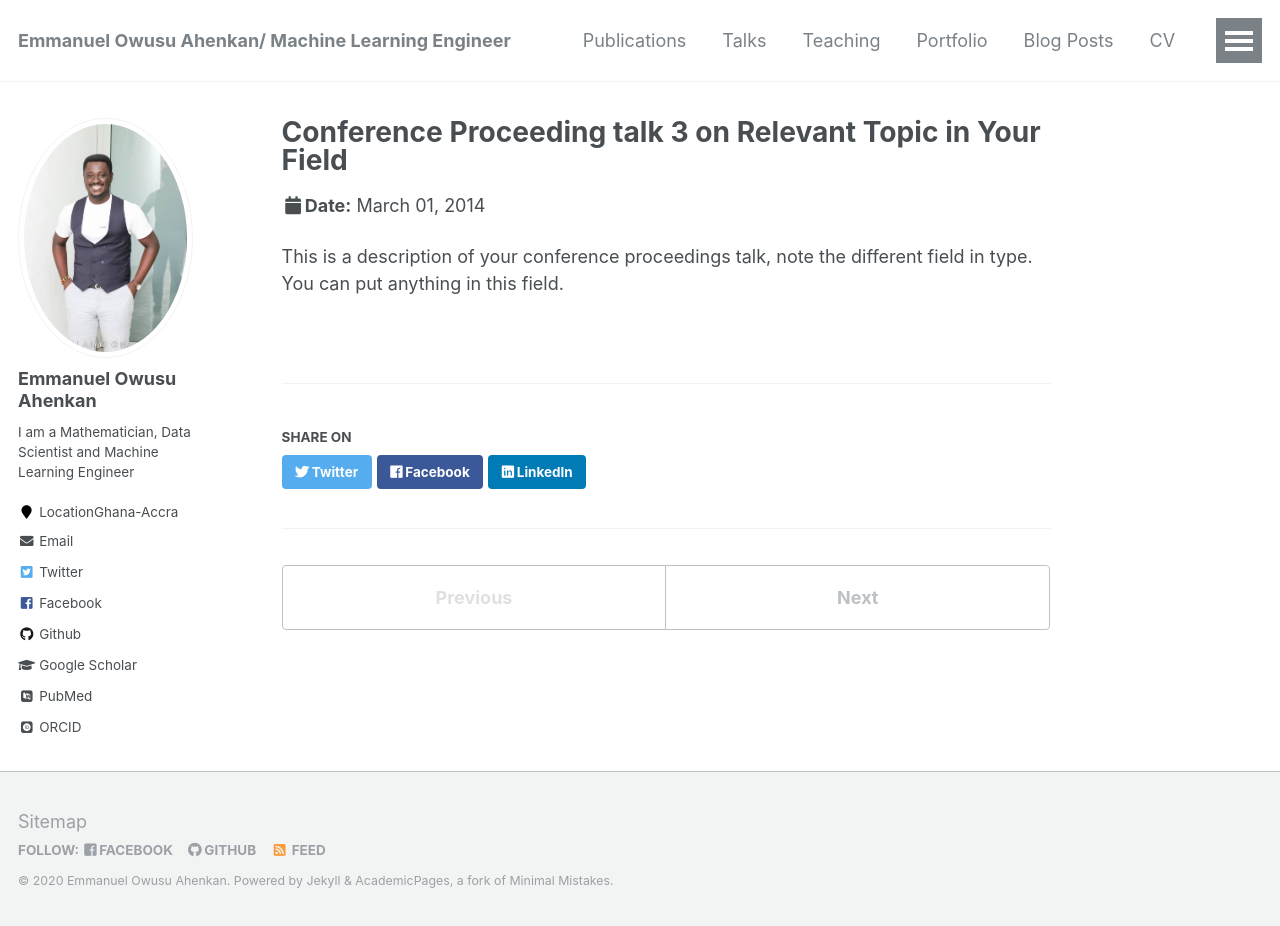
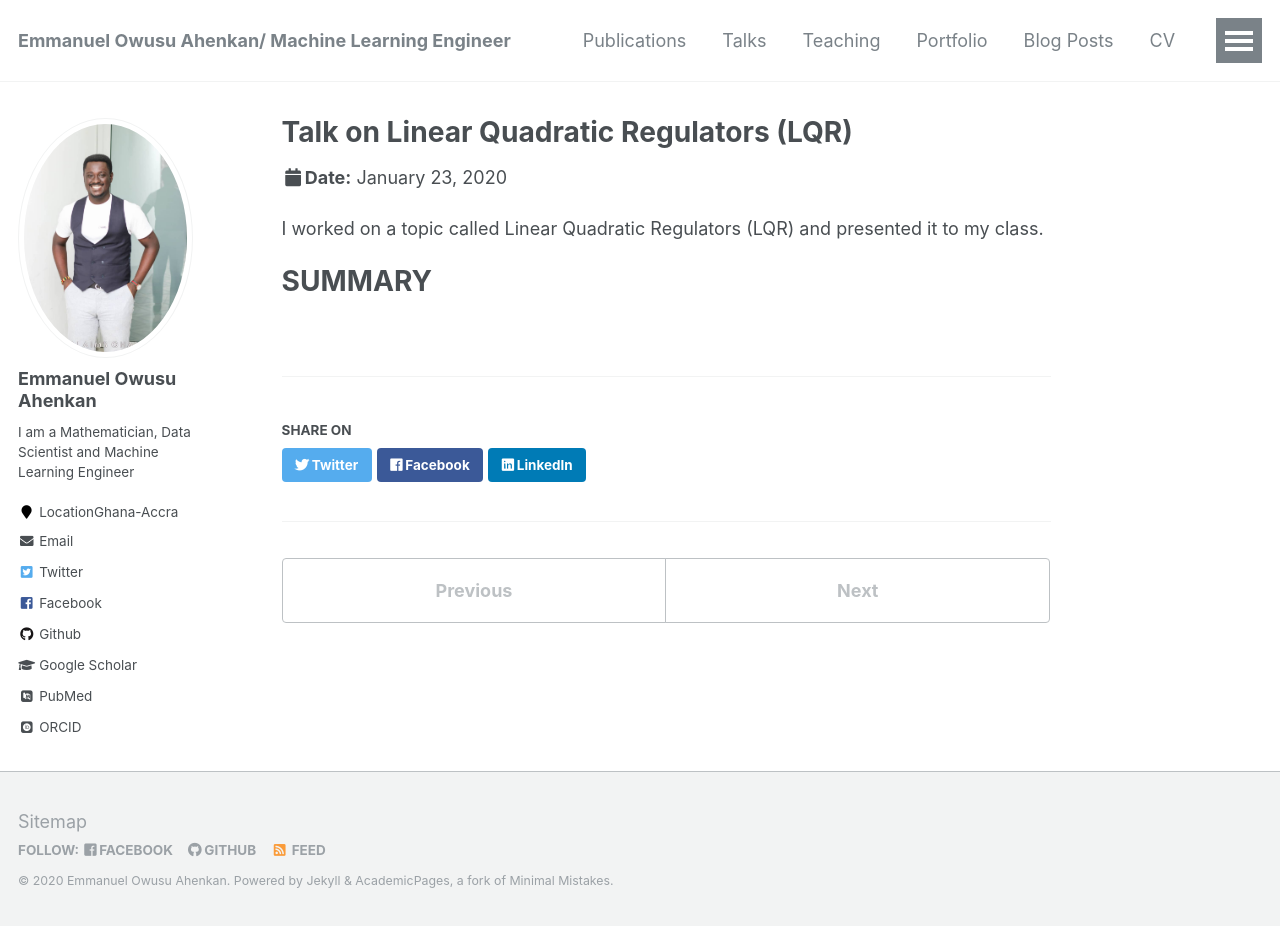
Before and after one commit to EmmanuelOwusu/EmmanuelOwusu.github.io, a Jekyll site: the page built from _talks/2014-03-01-talk-3.md, in a window 1280 px wide and 926 px high. Built offline with Jekyll 4.4.1, drawn with Linux system fonts in a browser that asks for light colours; some web fonts are replaced.

Commit message:
Talk three 1
Talk three 1

```diff
--- a/_talks/2014-03-01-talk-3.md
+++ b/_talks/2014-03-01-talk-3.md
@@ -1,11 +1,13 @@
 ---
-title: "Conference Proceeding talk 3 on Relevant Topic in Your Field"
+title: "Talk on Linear Quadratic Regulators (LQR)"
 collection: talks
-type: "Conference proceedings talk"
-permalink: /talks/2014-03-01-talk-3
-venue: "Testing Institute of America 2014 Annual Conference"
-date: 2014-03-01
-location: "Los Angeles, CA"
+type: "talk"
+permalink: /talks/2020-01-23-talk-3
+venue: "Africa Master's of Machine Intelligence"
+date: 2020-01-23
+location: "Accra, Ghana"
 ---
 
-This is a description of your conference proceedings talk, note the different field in type. You can put anything in this field.
+I worked on a topic called Linear Quadratic Regulators (LQR) and presented it to my class.
+
+# SUMMARY
```
